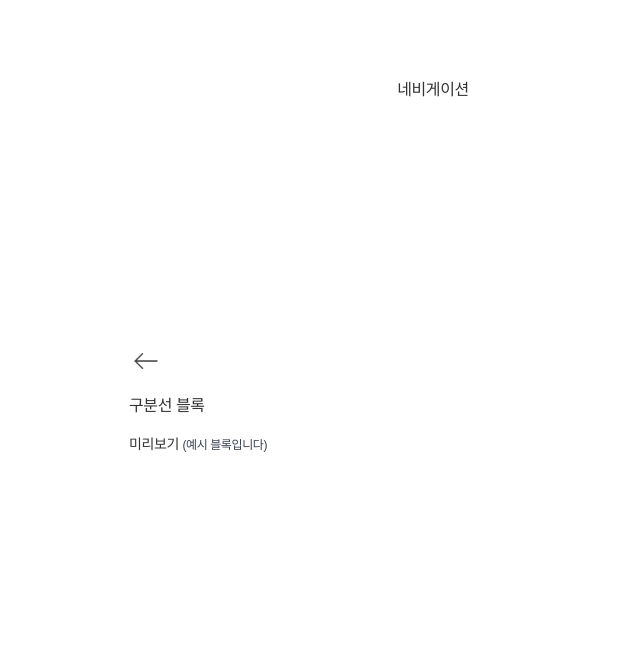
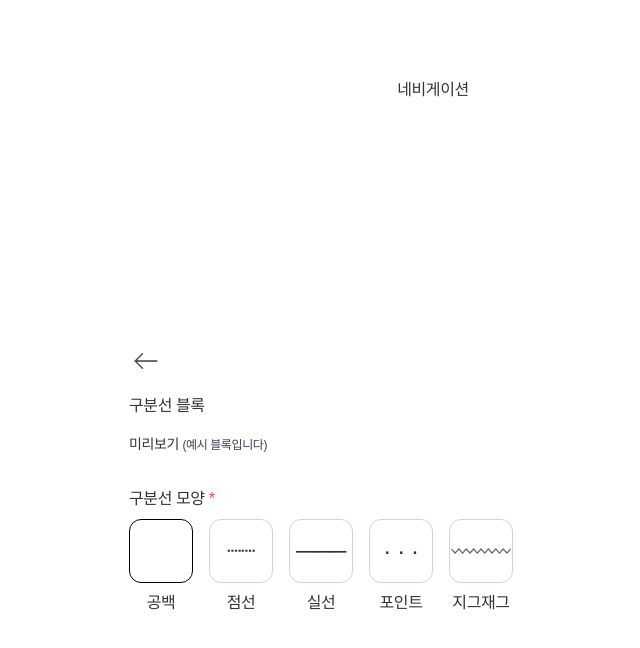
Before and after one commit to Mt-NextJs/linkle, a Next.js app: page /admin/block/divider in a window 1280 px wide. Shown: the top 648 px of the page, without its empty margins (207-847 px from the left). Built offline with nearby package versions, Linux system fonts and the light colour scheme.

Commit message:
✨[Feat] DividerSelector 컴포넌트 상세 구현 #36

```diff
--- a/src/app/admin/block/divider/components/divider-selector.tsx
+++ b/src/app/admin/block/divider/components/divider-selector.tsx
@@ -28,5 +28,27 @@ export default function DividerSelector({
     },
   ];
 
-  return <div></div>;
+  return (
+    <div>
+      <div className="mb-2 flex items-center">
+        <p>구분선 모양</p>
+        <span className="ml-1 text-red-500">*</span>
+      </div>
+      <div className="flex space-x-4">
+        {dividers.map((divider) => (
+          <div key={divider.name} className="flex flex-col items-center">
+            <button
+              className={`flex h-16 w-16 items-center justify-center rounded-xl border ${
+                selected === divider.name ? "border-black" : "border-gray-300"
+              }`}
+              onClick={() => onSelect(divider.name)}
+            >
+              <span className="text-2xl">{divider.icon}</span>
+            </button>
+            <span className="mt-2">{divider.name}</span>
+          </div>
+        ))}
+      </div>
+    </div>
+  );
 }
```
